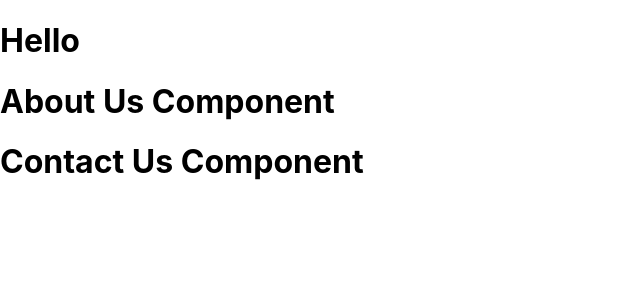
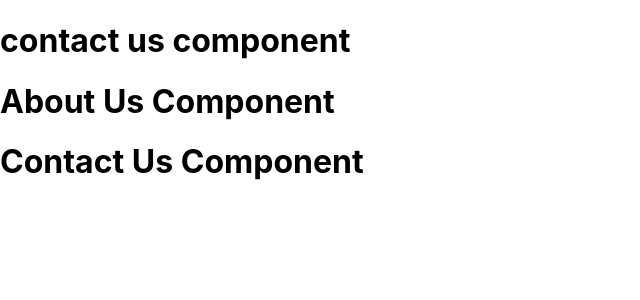
Before and after one commit to tmittal98/learning-react, a React (Create React App) app: page / in a window 1280 px wide. Shown: the top 300 px of the page, without its empty margins (0-640 px from the left). Built offline with nearby package versions, Linux system fonts and the light colour scheme.

Commit message:
tutorial on JSX

```diff
--- a/src/App.js
+++ b/src/App.js
@@ -3,9 +3,14 @@ import About from './components/About'
 import Contact from './components/Contact'
 
 function App() {
+  //JSX Tutorial (Javascript XML)
+  //Writing JS in HTML
+  //Allows to write JS and HTML togrther
+  let data = "contact us component"
+
   return (
     <div>
-      <h1>Hello</h1>
+      <h1>{data}</h1>
        <About />
        <Contact />
     </div>
```
